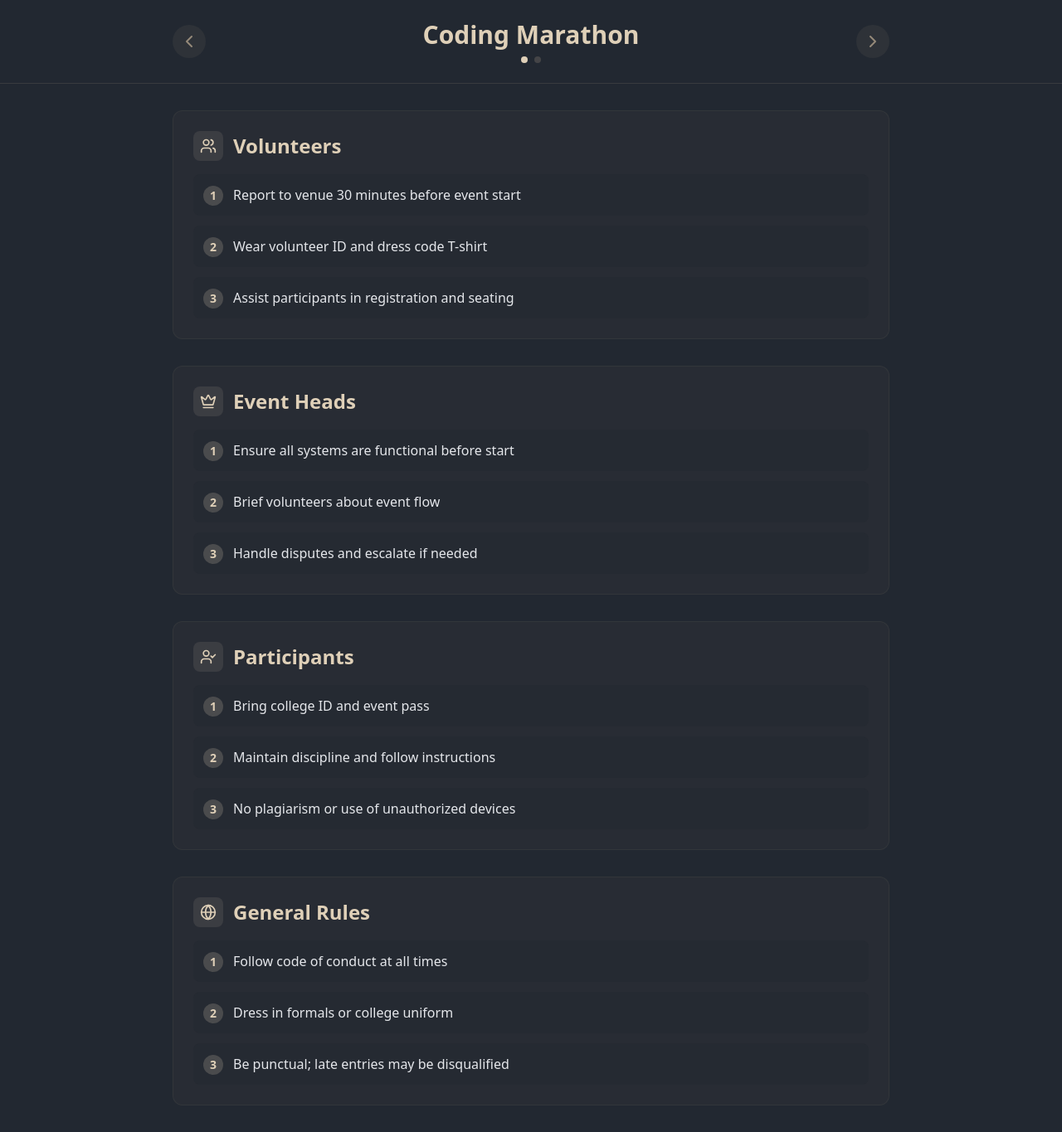
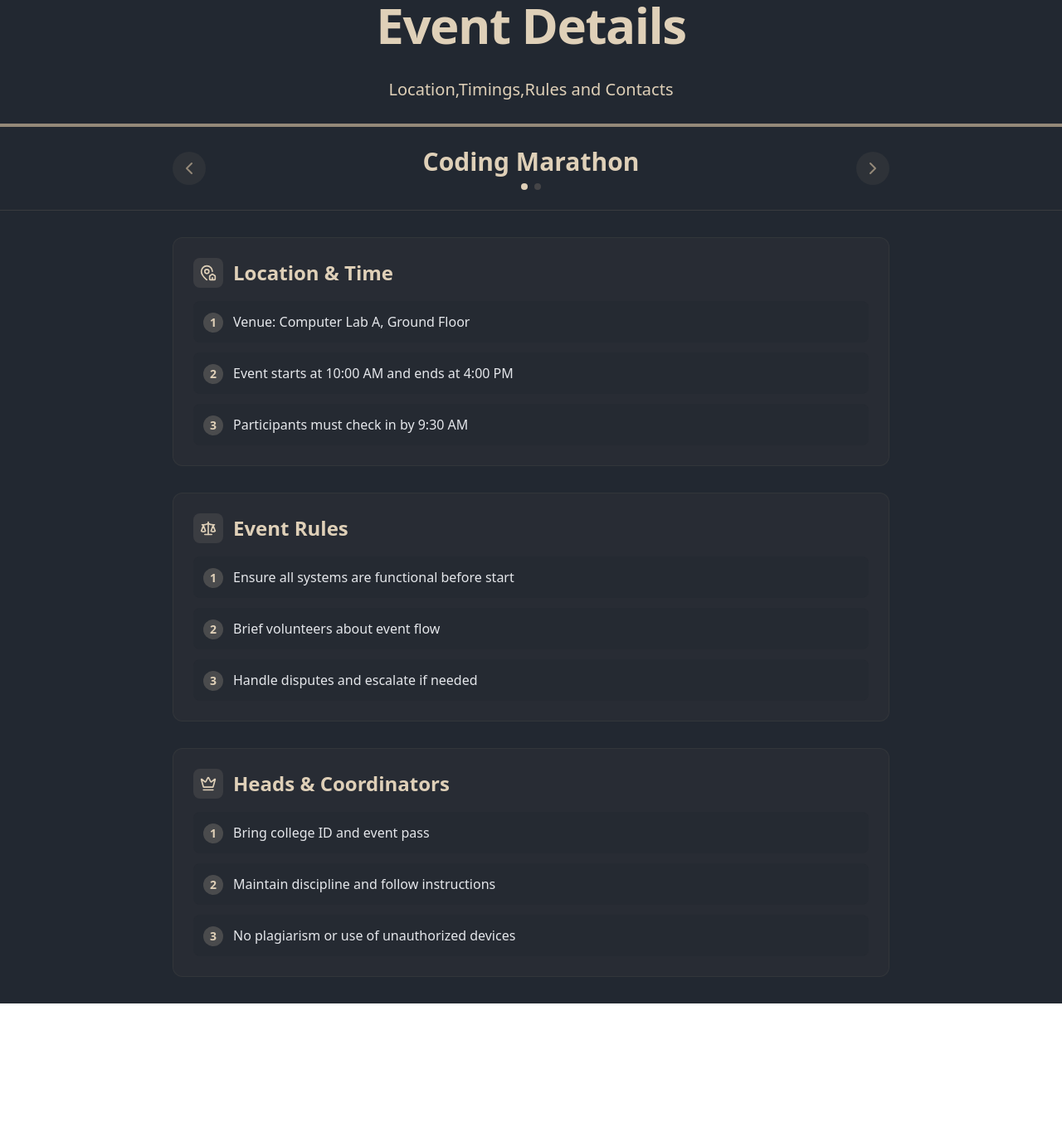
Before and after one commit to anupnayak25/semaphore-support, a React (Vite) app in the folder semaphore-support/: page /Events in a window 1280 px wide. Shown: the whole page at 83% size. After the commit the page ends 1210 px from the top, so only its background shows below. Built offline with nearby package versions, Linux system fonts and the light colour scheme.

Commit message:
Add Event Page ui

```diff
--- a/semaphore-support/src/App.jsx
+++ b/semaphore-support/src/App.jsx
@@ -1,6 +1,6 @@
 
-import Faq from "./pages/Faq";
-import Rules from "./pages/Rules";
+import Faq from "./pages/Faqs";
+import Rules from "./pages/Events";
 import NavBar from "./components/NavBar/NavBar";
 import Home from "./pages/Home";
 import { createBrowserRouter, createRoutesFromElements, Route } from "react-router-dom";
--- a/semaphore-support/src/context/SemaphoreContext.jsx
+++ b/semaphore-support/src/context/SemaphoreContext.jsx
@@ -14,10 +14,14 @@ const SemaphoreContextProvider = ({ children }) => {
       subHeading: "Organized by SAMCA,Nitte",
     },
     pages: {
-      faq: {
+      faqPage: {
         heading: "Frequently Asked Questions",
         subHeading: "Everything you need to know in one place",
       },
+      eventPage:{
+        heading:"Event Details",
+        subHeading:"Location,Timings,Rules and Contacts"
+      }
     },
   };
   const navItems = [
--- a/semaphore-support/src/pages/ComingSoon.jsx
+++ b/semaphore-support/src/pages/ComingSoon.jsx
@@ -4,7 +4,7 @@ function ComingSoon() {
   return (
     <div>
       <h1>Coming Soon</h1>
-      <p>We're working hard to bring you this feature. Stay tuned!</p>
+
     </div>
   )
 }
--- a/semaphore-support/src/pages/Rules.jsx
+++ b/semaphore-support/src/pages/Events.jsx
@@ -1,40 +1,37 @@
-import { useState } from 'react';
-import { ChevronLeft, ChevronRight, Users, Crown, UserCheck, Globe } from 'lucide-react';
+import { useContext, useState } from 'react';
+import { ChevronLeft, ChevronRight, Users, Crown, UserCheck, Globe, LocateFixedIcon, LocateOffIcon, MapPinHouseIcon,LucideScale } from 'lucide-react';
+import Heading from '../components/Heading/Heading';
+import { SemaphoreContext } from '../context/SemaphoreContext';
 
 const Rules = () => {
+    const {titles}=useContext(SemaphoreContext);
     const [currentEventIndex, setCurrentEventIndex] = useState(0);
 
     const eventRules = [
         {
-            eventId: 0,
             eventName: "Coding Marathon",
-            rules: {
-                volunteers: [
-                    "Report to venue 30 minutes before event start",
-                    "Wear volunteer ID and dress code T-shirt",
-                    "Assist participants in registration and seating"
+            info: {
+                locationAndTime: [
+                    "Venue: Computer Lab A, Ground Floor",
+                    "Event starts at 10:00 AM and ends at 4:00 PM",
+                    "Participants must check in by 9:30 AM"
                 ],
-                eventHeads: [
+                rules: [
                     "Ensure all systems are functional before start",
                     "Brief volunteers about event flow",
                     "Handle disputes and escalate if needed"
                 ],
-                participants: [
+                heads: [
                     "Bring college ID and event pass",
                     "Maintain discipline and follow instructions",
                     "No plagiarism or use of unauthorized devices"
                 ],
-                general: [
-                    "Follow code of conduct at all times",
-                    "Dress in formals or college uniform",
-                    "Be punctual; late entries may be disqualified"
-                ]
+
             }
         },
         {
-            eventId: 1,
             eventName: "Robotics Challenge",
-            rules: {
+            info: {
                 volunteers: [
                     "Check equipment and safety protocols",
                     "Guide teams to testing area",
@@ -50,11 +47,7 @@ const Rules = () => {
                     "Robots must not exceed size/weight limits",
                     "Any damage to venue must be reported"
                 ],
-                general: [
-                    "Follow code of conduct at all times",
-                    "Dress in formals or college uniform",
-                    "Be punctual; late entries may be disqualified"
-                ]
+
             }
         }
     ];
@@ -71,14 +64,13 @@ const Rules = () => {
 
     const getRuleIcon = (category) => {
         switch (category) {
-            case 'volunteers':
-                return <Users className="w-5 h-5" />;
-            case 'eventHeads':
+            case 'locationAndTime':
+                return <MapPinHouseIcon className="w-5 h-5" />;
+            case 'rules':
+                return <LucideScale className="w-5 h-5" />;
+            case 'heads':
                 return <Crown className="w-5 h-5" />;
-            case 'participants':
-                return <UserCheck className="w-5 h-5" />;
-            case 'general':
-                return <Globe className="w-5 h-5" />;
+
             default:
                 return <Globe className="w-5 h-5" />;
         }
@@ -86,14 +78,13 @@ const Rules = () => {
 
     const getCategoryTitle = (category) => {
         switch (category) {
-            case 'volunteers':
-                return 'Volunteers';
-            case 'eventHeads':
-                return 'Event Heads';
-            case 'participants':
-                return 'Participants';
-            case 'general':
-                return 'General Rules';
+            case 'locationAndTime':
+                return 'Location & Time';
+            case 'rules':
+                return 'Event Rules';
+            case 'heads':
+                return 'Heads & Coordinators';
+
             default:
                 return category;
         }
@@ -101,6 +92,7 @@ const Rules = () => {
 
     return (
         <div className="w-full bg-dominant text-white">
+        <Heading heading={titles.pages.eventPage.heading} subheading={titles.pages.eventPage.subHeading}/>
             {/* Header */}
             <div className="sticky top-0 bg-dominant border-b border-highlight/20 z-10">
                 <div className="max-w-4xl mx-auto px-4 py-6">
@@ -145,7 +137,7 @@ const Rules = () => {
             {/* Rules Content */}
             <div className="max-w-4xl mx-auto px-4 py-8">
                 <div className="grid gap-6 md:gap-8">
-                    {Object.entries(currentEvent.rules).map(([category, rules]) => (
+                    {Object.entries(currentEvent.info).map(([category, info]) => (
                         <div
                             key={category}
                             className="bg-highlight/5 rounded-xl p-6 border border-highlight/10 hover:border-highlight/20 transition-colors"
@@ -162,7 +154,7 @@ const Rules = () => {
                             </div>
 
                             <div className="space-y-3">
-                                {rules.map((rule, index) => (
+                                {info.map((rule, index) => (
                                     <div
                                         key={index}
                                         className="flex items-start space-x-3 p-3 rounded-lg bg-dominant/50 hover:bg-highlight/5 transition-colors"
--- a/semaphore-support/src/pages/Faq.jsx
+++ b/semaphore-support/src/pages/Faqs.jsx
@@ -9,8 +9,8 @@ const Faq = () => {
   return (
     <div className="w-full bg-dominant min-h-screen">
     <Heading
-          heading={titles.pages.faq.heading}
-          subheading={titles.pages.faq.subHeading}
+          heading={titles.pages.faqPage.heading}
+          subheading={titles.pages.faqPage.subHeading}
         />
       <div className="max-w-4xl mx-auto p-4 w-full">
 
```
